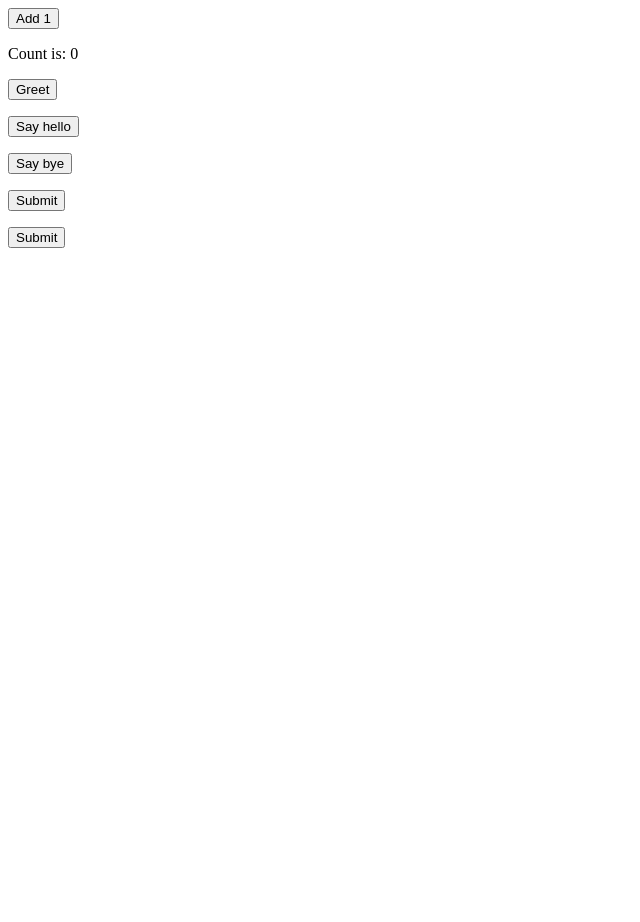
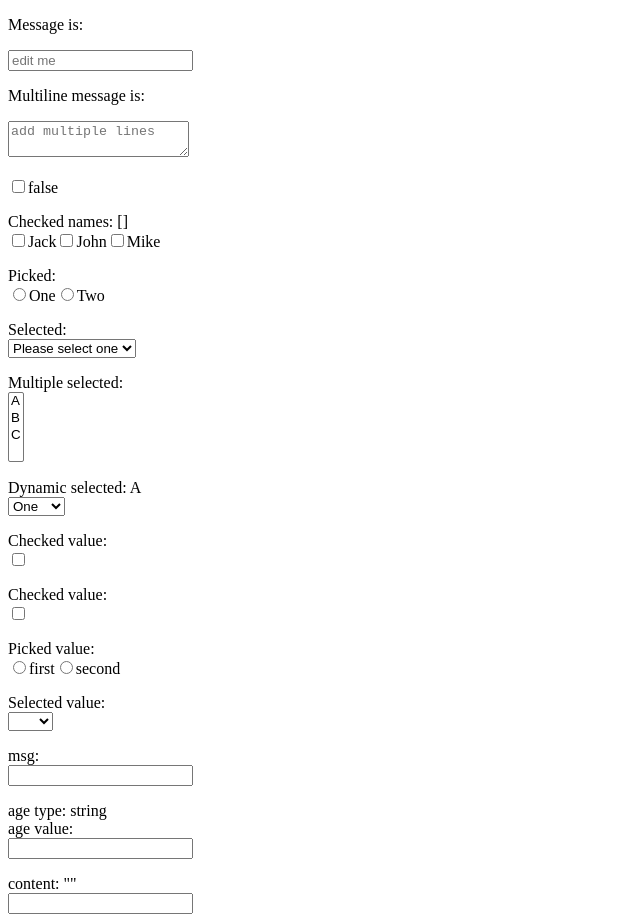
Before and after one commit to wylu/vuelab, a Vue app: page / in a window 1280 px wide. Shown: the whole page, without its empty margins (0-640 px from the left). Before the commit the page ends 800 px from the top, so only its background shows below. Built offline with nearby package versions, Linux system fonts and the light colour scheme.

Commit message:
表单输入绑定

```diff
--- a/src/basic/ConditionalLab.vue
+++ b/src/basic/ConditionalLab.vue
@@ -14,7 +14,7 @@
 </template>
 
 <script setup lang="ts">
-import { ref } from "vue";
+import { ref } from 'vue'
 
 const awesome = ref(true)
 const ok = ref(true)
--- /dev/null
+++ b/src/basic/FormLab.vue
@@ -0,0 +1,158 @@
+<template>
+  <!-- 文本 -->
+  <p>Message is: {{ message }}</p>
+  <input v-model="message" placeholder="edit me" />
+
+  <!-- 多行文本 -->
+  <p>Multiline message is:</p>
+  <p style="white-space: pre-line">{{ multilineMessage }}</p>
+  <textarea v-model="multilineMessage" placeholder="add multiple lines"></textarea>
+
+  <!-- 复选框 -->
+  <p></p>
+  <input type="checkbox" id="checkbox" v-model="checked" />
+  <label for="checkbox">{{ checked }}</label>
+
+  <p></p>
+  <div>Checked names: {{ checkedNames }}</div>
+
+  <input type="checkbox" id="jack" value="Jack" v-model="checkedNames" />
+  <label for="jack">Jack</label>
+
+  <input type="checkbox" id="john" value="John" v-model="checkedNames" />
+  <label for="john">John</label>
+
+  <input type="checkbox" id="mike" value="Mike" v-model="checkedNames" />
+  <label for="mike">Mike</label>
+
+  <!-- 单选按钮 -->
+  <p></p>
+  <div>Picked: {{ picked }}</div>
+
+  <input type="radio" id="one" value="One" v-model="picked" />
+  <label for="one">One</label>
+
+  <input type="radio" id="two" value="Two" v-model="picked" />
+  <label for="two">Two</label>
+
+  <!-- 选择器 -->
+  <p></p>
+  <div>Selected: {{ selected }}</div>
+
+  <select v-model="selected">
+    <option disabled value="">Please select one</option>
+    <option>A</option>
+    <option>B</option>
+    <option>C</option>
+  </select>
+
+  <p></p>
+  <div>Multiple selected: {{ multipleSelected }}</div>
+
+  <select v-model="multipleSelected" multiple>
+    <option>A</option>
+    <option>B</option>
+    <option>C</option>
+  </select>
+
+  <p></p>
+  <div>Dynamic selected: {{ dynamicSelected }}</div>
+
+  <select v-model="dynamicSelected">
+    <option v-for="option in dynamicOptions" :key="option.text" :value="option.value">
+      {{ option.text }}
+    </option>
+  </select>
+
+  <!-- 值绑定 -->
+  <p></p>
+  <div>Checked value: {{ toggleCheckbox1 }}</div>
+  <input
+    type="checkbox"
+    id="toggle-checkbox1"
+    v-model="toggleCheckbox1"
+    true-value="yes"
+    false-value="no"
+  />
+  <label for="toggle-checkbox1">{{ toggleCheckbox1 }}</label>
+
+  <p></p>
+  <div>Checked value: {{ toggleCheckbox2 }}</div>
+  <input
+    type="checkbox"
+    id="toggle-checkbox2"
+    v-model="toggleCheckbox2"
+    :true-value="toggleCheckbox2Yes"
+    :false-value="toggleCheckbox2No"
+  />
+  <label for="toggle-checkbox2">{{ toggleCheckbox2 }}</label>
+
+  <p></p>
+  <div>Picked value: {{ pickRadio }}</div>
+  <input type="radio" id="pick-first" v-model="pickRadio" :value="first" />
+  <label for="pick-first">{{ first }}</label>
+  <input type="radio" id="pick-second" v-model="pickRadio" :value="second" />
+  <label for="pick-second">{{ second }}</label>
+
+  <p></p>
+  <div>Selected value: {{ pickSelect }}</div>
+  <select v-model="pickSelect">
+    <!-- 内联对象字面量 -->
+    <option :value="{ number: 123 }">123</option>
+  </select>
+
+  <!-- 修饰符 -->
+  <p></p>
+  <div>msg: {{ msg }}</div>
+  <input v-model.lazy="msg" />
+
+  <p></p>
+  <div>age type: {{ typeof age }}</div>
+  <div>age value: {{ age }}</div>
+  <input v-model.number="age" />
+
+  <p></p>
+  <div>content: "{{ content }}"</div>
+  <input v-model.trim="content" />
+</template>
+
+<script setup lang="ts">
+import { ref } from 'vue'
+
+const message = ref('')
+
+const multilineMessage = ref('')
+
+const checked = ref(false)
+
+const checkedNames = ref([])
+
+const picked = ref('')
+
+const selected = ref('')
+
+const multipleSelected = ref('')
+
+const dynamicSelected = ref('A')
+const dynamicOptions = ref([
+  { text: 'One', value: 'A' },
+  { text: 'Two', value: 'B' },
+  { text: 'Three', value: 'C' }
+])
+
+const toggleCheckbox1 = ref('')
+
+const toggleCheckbox2 = ref('')
+const toggleCheckbox2Yes = ref('yes')
+const toggleCheckbox2No = ref('no')
+
+const pickRadio = ref('')
+const first = ref('first')
+const second = ref('second')
+
+const pickSelect = ref('')
+
+const msg = ref('')
+const age = ref('')
+const content = ref('')
+</script>
--- a/src/mainlab.ts
+++ b/src/mainlab.ts
@@ -1,6 +1,6 @@
 import { createApp } from 'vue'
-import EventLab from './basic/EventLab.vue'
+import FormLab from './basic/FormLab.vue'
 
-const app = createApp(EventLab)
+const app = createApp(FormLab)
 
 app.mount('#app')
```
Lines whose indentation alone changed are shown as unchanged.
